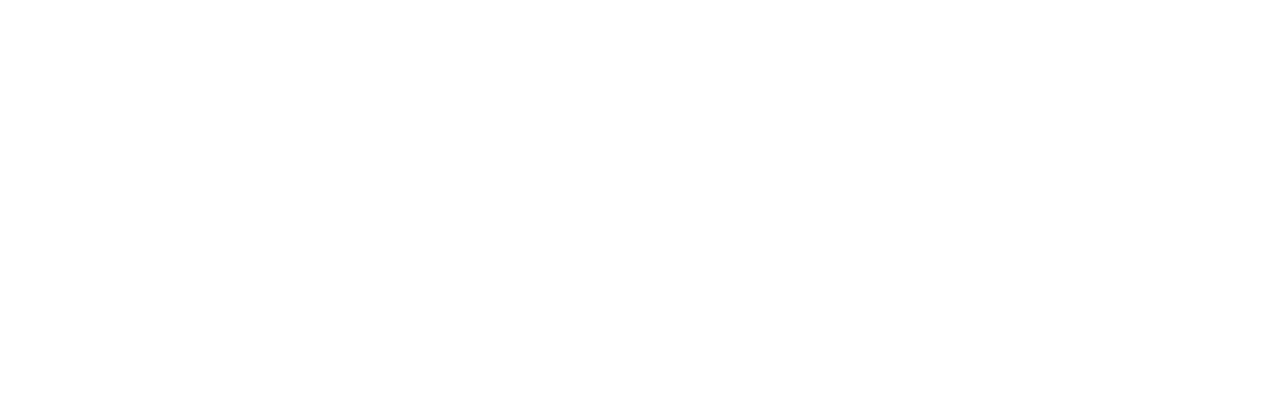
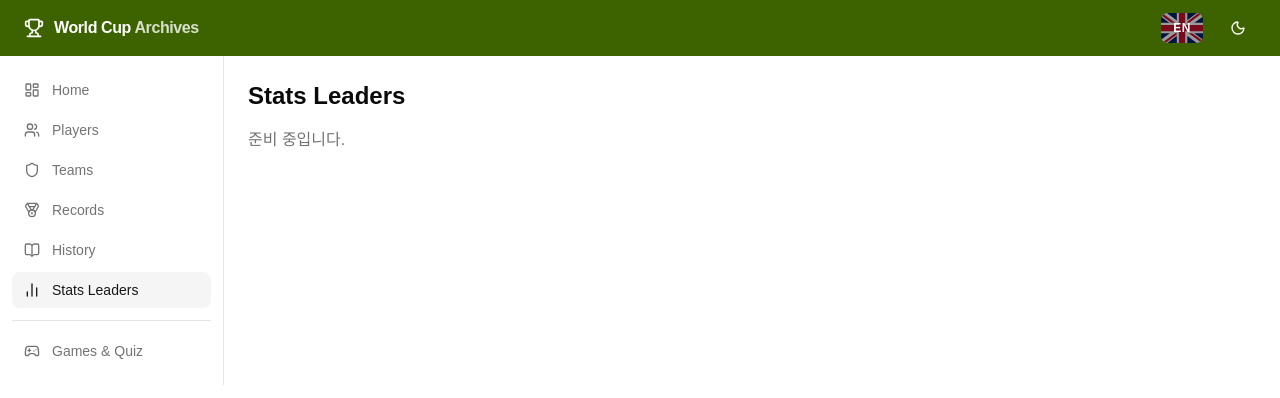
Before and after one commit to tearbird99/world-cup-archives, a React (Vite) app in the folder frontend/: page /stats in a window 1280 px wide. Before the commit this address had no page. Shown: the top 398 px of the page. Built offline with nearby package versions, Linux system fonts and the light colour scheme.

Commit message:
feat: 사이드바 Stats Leaders 메뉴 추가

```diff
--- a/frontend/src/App.tsx
+++ b/frontend/src/App.tsx
@@ -1,6 +1,6 @@
 import { Routes, Route } from 'react-router-dom'
 import { Layout } from '@/components/layout'
-import { Home, Players, Teams, Records, History, Games } from '@/pages'
+import { Home, Players, Teams, Records, History, Games, Stats } from '@/pages'
 
 export default function App() {
   return (
@@ -12,6 +12,7 @@
         <Route path="records" element={<Records />} />
         <Route path="history" element={<History />} />
         <Route path="games" element={<Games />} />
+        <Route path="stats" element={<Stats />} />
       </Route>
     </Routes>
   )
--- a/frontend/src/components/layout/Sidebar.tsx
+++ b/frontend/src/components/layout/Sidebar.tsx
@@ -7,6 +7,7 @@
   Medal,
   BookOpen,
   Gamepad2,
+  BarChart2,
 } from 'lucide-react'
 import { cn } from '@/lib/utils'
 import { Separator } from '@/components/ui/separator'
@@ -21,6 +22,7 @@
     { to: '/teams',   icon: Shield,          label: t('nav.teams') },
     { to: '/records', icon: Medal,           label: t('nav.records') },
     { to: '/history', icon: BookOpen,        label: t('nav.history') },
+    { to: '/stats',   icon: BarChart2,       label: t('nav.stats') },
   ]
 
   // 게임/퀴즈처럼 메인 통계 페이지와 성격이 다른 항목을 분리
--- a/frontend/src/locales/en/translation.json
+++ b/frontend/src/locales/en/translation.json
@@ -5,7 +5,8 @@
     "teams": "Teams",
     "records": "Records",
     "history": "History",
-    "games": "Games & Quiz"
+    "games": "Games & Quiz",
+    "stats": "Stats Leaders"
   },
   "home": {
     "badge": "1930 — 2026",
--- a/frontend/src/locales/ko/translation.json
+++ b/frontend/src/locales/ko/translation.json
@@ -5,7 +5,8 @@
     "teams": "팀",
     "records": "기록",
     "history": "역사",
-    "games": "게임 & 퀴즈"
+    "games": "게임 & 퀴즈",
+    "stats": "스탯 리더"
   },
   "home": {
     "badge": "1930 — 2026",
--- /dev/null
+++ b/frontend/src/pages/Stats.tsx
@@ -0,0 +1,8 @@
+export default function Players() {
+  return (
+    <div>
+      <h1 className="text-2xl font-bold mb-4">Stats Leaders</h1>
+      <p className="text-muted-foreground">준비 중입니다.</p>
+    </div>
+  )
+}
--- a/frontend/src/pages/index.ts
+++ b/frontend/src/pages/index.ts
@@ -4,3 +4,4 @@
 export { default as Records } from './Records'
 export { default as History } from './History'
 export { default as Games } from './Games'
+export { default as Stats } from './Stats'
```
